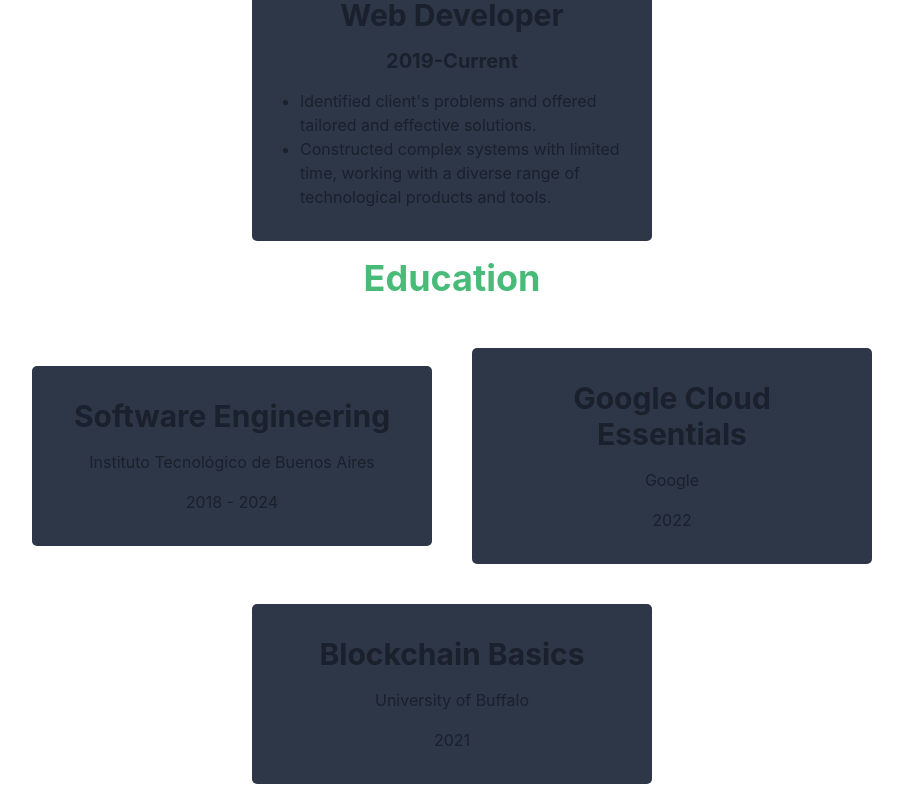
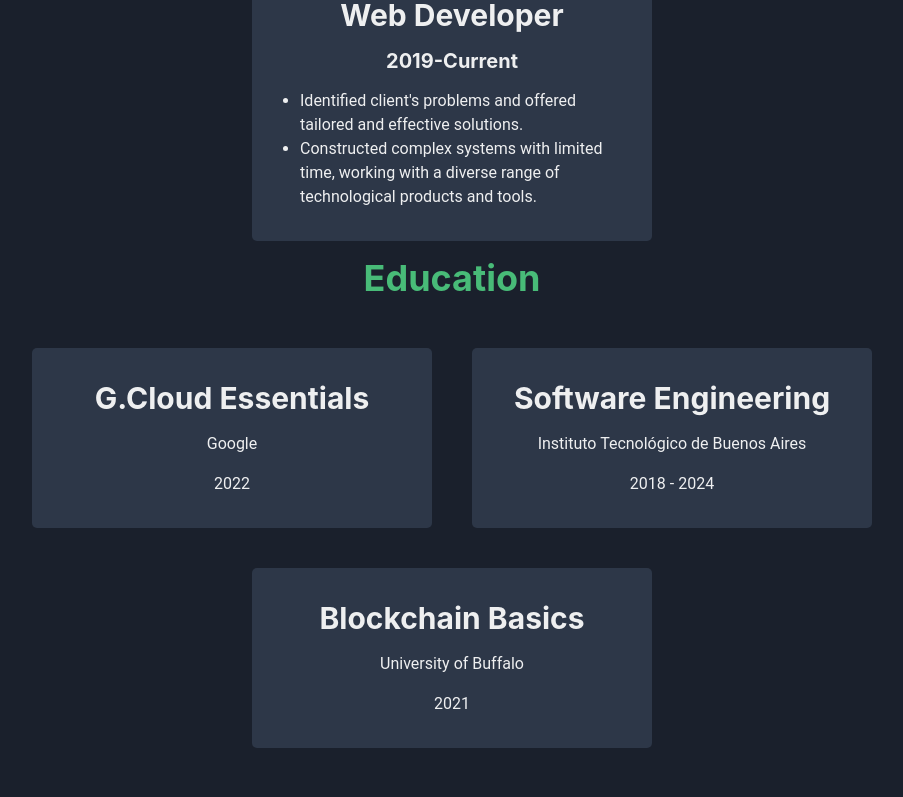
Before and after one commit to mdedeu/personal-website, a React (Create React App) app: page / in a window 1280 px wide. Shown: the part 1542-2339 px from the top of the page, without its empty margins (188-1091 px from the left). Built offline with nearby package versions, Linux system fonts and the light colour scheme.

Commit message:
Theme imports

```diff
--- a/src/App.tsx
+++ b/src/App.tsx
@@ -1,8 +1,9 @@
 import * as React from "react"
 import {
     ChakraProvider,
-    theme, Text, Image, Center, Button, Flex, ButtonGroup, Stat, StatNumber, StatHelpText, Heading, Wrap, WrapItem
+    Text, Image, Center, Button, Flex, ButtonGroup, Stat, StatNumber, StatHelpText, Heading, Wrap, WrapItem
 } from "@chakra-ui/react"
+import theme from "./Theme"
 import {Navbar} from './components/Navbar';
 import {MiddleText} from './components/MiddleText';
 import Experience from "./components/Experience";
--- a/src/Theme.tsx
+++ b/src/Theme.tsx
@@ -1,12 +1,15 @@
-import {extendTheme} from "@chakra-ui/react";
+import {extendTheme, ThemeConfig} from "@chakra-ui/react";
 
+const config: ThemeConfig = {
+    initialColorMode: 'dark',
+    useSystemColorMode: false,
+}
 
 const theme = extendTheme({
       fonts: {
          heading: `'Inter', sans-serif`,
          body: `'Roboto', sans-serif`,
       },
-    initialColorMode: 'dark',
-    useSystemColorMode: false
+    config
 })
 export default theme
--- a/src/components/Education.tsx
+++ b/src/components/Education.tsx
@@ -18,10 +18,10 @@ const Education = () => {
             <Heading textColor="green.400">Education</Heading>
             <Wrap justify="center" align="center">
                 <WrapItem>
-                    <EducationCard institution="Instituto Tecnológico de Buenos Aires" image="/itba.avif" title="Software Engineering" year="2018 - 2024"/>
+                    <EducationCard institution="Google" image="/google.avif" title="G.Cloud Essentials" year="2022"/>
                 </WrapItem>
                 <WrapItem>
-                    <EducationCard institution="Google" image="/google.avif" title="Google Cloud Essentials" year="2022"/>
+                    <EducationCard institution="Instituto Tecnológico de Buenos Aires" image="/itba.avif" title="Software Engineering" year="2018 - 2024"/>
                 </WrapItem>
                 <WrapItem>
                     <EducationCard institution="University of Buffalo" image="/suny.avif" title="Blockchain Basics" year="2021"/>
```
